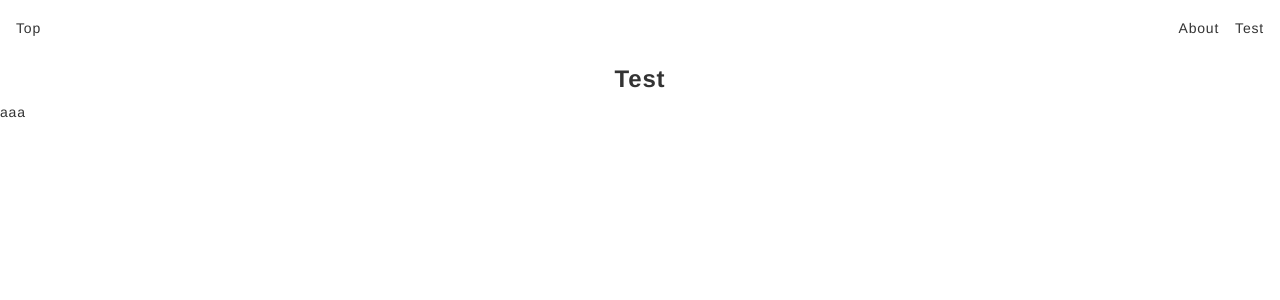
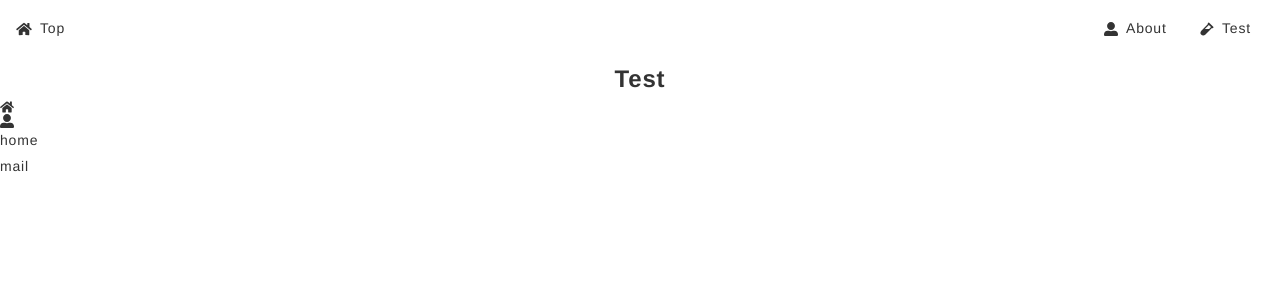
Before and after one commit to Takuma-Inoue-1228/swa-react-sample, a React (Create React App) app: page /test in a window 1280 px wide. Shown: the top 300 px of the page. Built offline with nearby package versions, Linux system fonts and the light colour scheme.

Commit message:
headerにiconを追加して右側のメニューをmap関数で表示した

```diff
--- a/package.json
+++ b/package.json
@@ -8,6 +8,7 @@
     "@testing-library/user-event": "^13.5.0",
     "react": "^18.2.0",
     "react-dom": "^18.2.0",
+    "react-icons": "^4.7.1",
     "react-router-dom": "^6.7.0",
     "react-scripts": "5.0.1",
     "web-vitals": "^2.1.4"
--- a/src/components/Header.jsx
+++ b/src/components/Header.jsx
@@ -1,18 +1,43 @@
+import { HeaderData } from "./HeaderData";
 import { Link } from "react-router-dom";
+import { FaHome } from "react-icons/fa";
 
 export const Header = () => {
   return (
     <header className="flex p-4">
-      <Link to={"/"}>Top</Link>
+      <Link className="flex w-16" to={"/"}>
+        <FaHome className="w-1/4 my-auto  flex items-center" />
+        <div className="ml-2">Top</div>
+      </Link>
 
       <div className="ml-auto">
-        <ul className="flex gap-4">
-          <li>
+        <ul className="flex gap-8">
+          {HeaderData.map((value, key) => {
+            return (
+              <li
+                key={key}
+                className="w-16 flex cursor-pointer hover:opacity-50 justify-center items-center "
+                onClick={() => {
+                  window.location.pathname = value.link;
+                }}
+              >
+                <div className="w-1/4" id="icon">
+                  {value.icon}
+                </div>
+                <div className="w-3/4 ml-2" id="title">
+                  {value.title}
+                </div>
+              </li>
+            );
+          })}
+          {/* <li>
+            <FaUserAlt />
             <Link to={"/about"}>About</Link>
           </li>
           <li>
+            <FaVial />
             <Link to={"/Test"}>Test</Link>
-          </li>
+          </li> */}
         </ul>
       </div>
     </header>
--- /dev/null
+++ b/src/components/HeaderData.jsx
@@ -0,0 +1,14 @@
+import { FaUserAlt, FaVial } from "react-icons/fa";
+
+export const HeaderData = [
+  {
+    title: "About",
+    icon: <FaUserAlt />,
+    link: "about",
+  },
+  {
+    title: "Test",
+    icon: <FaVial />,
+    link: "test",
+  },
+];
--- a/src/components/Test.jsx
+++ b/src/components/Test.jsx
@@ -1,8 +1,18 @@
+import { FaHome, FaUserAlt } from "react-icons/fa";
+
 export const Test = () => {
   return (
     <>
       <h2>Test</h2>
-      <p>aaa</p>
+      <ul>
+        <li>
+          <FaHome />
+          <FaUserAlt />
+          home
+        </li>
+        <li>mail</li>
+        <li></li>
+      </ul>
     </>
   );
 };
```
Also changed, not shown: 1 other file (tests, documents, lock files or other folders).
